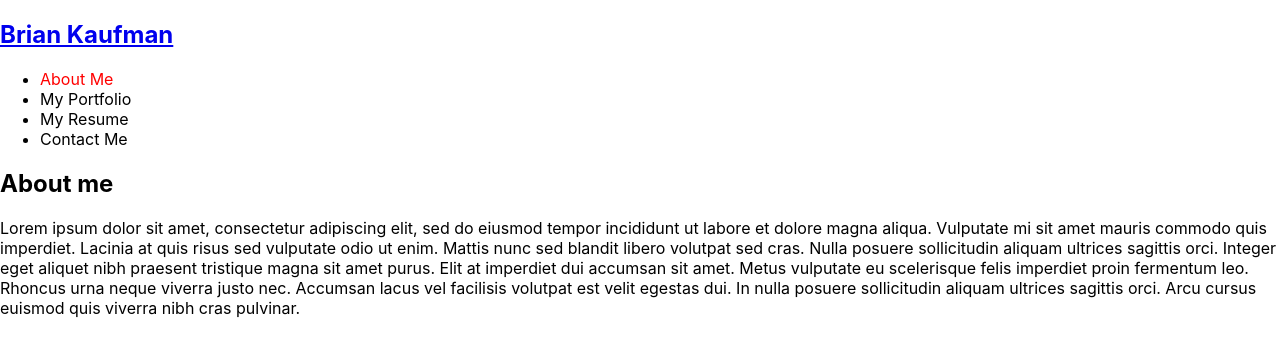
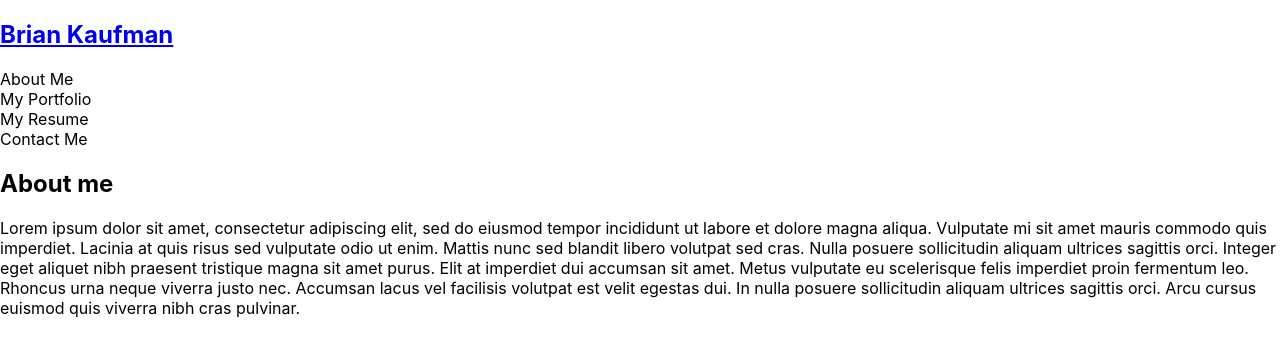
Before and after one commit to bpkaufman4/my-portfolio, a React (Create React App) app: page / in a window 1280 px wide. Shown: the top 356 px of the page. Built offline with nearby package versions, Linux system fonts and the light colour scheme.

Commit message:
portfolio is rendering

```diff
--- a/src/components/Nav/index.js
+++ b/src/components/Nav/index.js
@@ -1,3 +1,4 @@
+
 import React from "react";
 
 function Nav(props) {
@@ -8,52 +9,29 @@ function Nav(props) {
         setResumeSelected
     } = props;
 
-    var aboutEl = document.getElementById('about');
-    var portfolioEl = document.getElementById('portfolio');
-    var contactEl = document.getElementById('contact');
-    var resumeEl = document.getElementById('resume');
-
-    var activate = function(activeLink) {
-        activeLink.classList.add('active');
-    };
-
-    var inactive = function(link1, link2, link3) {
-        link1.classList.remove('active');
-        link2.classList.remove('active');
-        link3.classList.remove('active');
-    }
-
     const clickContact = function() {
         setContactSelected(true);
         setResumeSelected(false);
         setPortfolioSelected(false);
         setAboutSelected(false);
-        activate(contactEl);
-        inactive(resumeEl, portfolioEl, aboutEl);
       }
       const clickResume = function() {
         setContactSelected(false);
         setResumeSelected(true);
         setPortfolioSelected(false);
         setAboutSelected(false);
-        activate(resumeEl);
-        inactive(contactEl, portfolioEl, aboutEl);
       }
       const clickPortfolio = function() {
         setContactSelected(false);
         setResumeSelected(false);
         setPortfolioSelected(true);
         setAboutSelected(false);
-        activate(portfolioEl);
-        inactive(resumeEl, contactEl, aboutEl);
       }
       const clickAbout = function() {
         setContactSelected(false);
         setResumeSelected(false);
         setPortfolioSelected(false);
         setAboutSelected(true);
-        activate(aboutEl);
-        inactive(resumeEl, portfolioEl, contactEl);
       }
 
 
@@ -63,12 +41,10 @@ function Nav(props) {
                 <a href="/">Brian Kaufman</a>
             </h2>
             <nav>
-                <ul>
-                    <li><span class={'link active'} id={"about"} onClick={clickAbout}>About Me</span></li>
-                    <li><span class={'link'} id={"portfolio"} onClick={clickPortfolio}>My Portfolio</span></li>
-                    <li><span class={'link'} id={"resume"} onClick={clickResume}>My Resume</span></li>
-                    <li><span class={'link'} id={"contact"} onClick={clickContact}>Contact Me</span></li>
-                </ul>
+                <div key="about" classlist={'link'} id={"about"} onClick={clickAbout}>About Me</div>
+                <div key="portfolio" classlist={'link'} id={"portfolio"} onClick={clickPortfolio}>My Portfolio</div>
+                <div key="resume" classlist={'link'} id={"resume"} onClick={clickResume}>My Resume</div>
+                <div key="contact" classlist={'link'} id={"contact"} onClick={clickContact}>Contact Me</div>
             </nav>
         </header>
     );
--- a/src/components/Portfolio/index.js
+++ b/src/components/Portfolio/index.js
@@ -1,12 +1,33 @@
 import React from "react";
 
 function Portfolio() {
+
+    const projects = [
+        {name:"Coding Quiz",url:"https://bpkaufman4.github.io/coding-quiz/", image:"coding-quiz.png"},
+        {name:"Weather Dashboard", url:"https://bpkaufman4.github.io/weather-dashboard/", image:"weather-dashboard.png"},
+        {name:"Password Generator", url:"https://bpkaufman4.github.io/password-generator/", image:"password-generator.png"},
+        {name:"Old Profile", url:"https://bpkaufman4.github.io/challenge-2/", image:"old-profile.png"}
+    ]
+
     return (
         <section className="my-5">
-            <h1>My portfolio</h1>
-            <p>Lorem ipsum dolor sit amet, consectetur adipiscing elit, sed do eiusmod tempor incididunt ut labore et dolore magna aliqua. Vulputate mi sit amet mauris commodo quis imperdiet. Lacinia at quis risus sed vulputate odio ut enim. Mattis nunc sed blandit libero volutpat sed cras. Nulla posuere sollicitudin aliquam ultrices sagittis orci. Integer eget aliquet nibh praesent tristique magna sit amet purus. Elit at imperdiet dui accumsan sit amet. Metus vulputate eu scelerisque felis imperdiet proin fermentum leo. Rhoncus urna neque viverra justo nec. Accumsan lacus vel facilisis volutpat est velit egestas dui. In nulla posuere sollicitudin aliquam ultrices sagittis orci. Arcu cursus euismod quis viverra nibh cras pulvinar.</p>
+            {projects.map((project) => (
+                <>
+                    <div>
+                        <h2><a href={project.url}>{project.name}</a></h2>
+                    </div>
+                    <a href={project.url}><img alt="screen shot of the project" src={project.image}/></a>
+                </>
+            ))}
         </section>
     );
 }
 
 export default Portfolio;
+
+
+
+// https://bpkaufman4.github.io/coding-quiz/
+//
+//
+// https://bpkaufman4.github.io/challenge-2/
```
